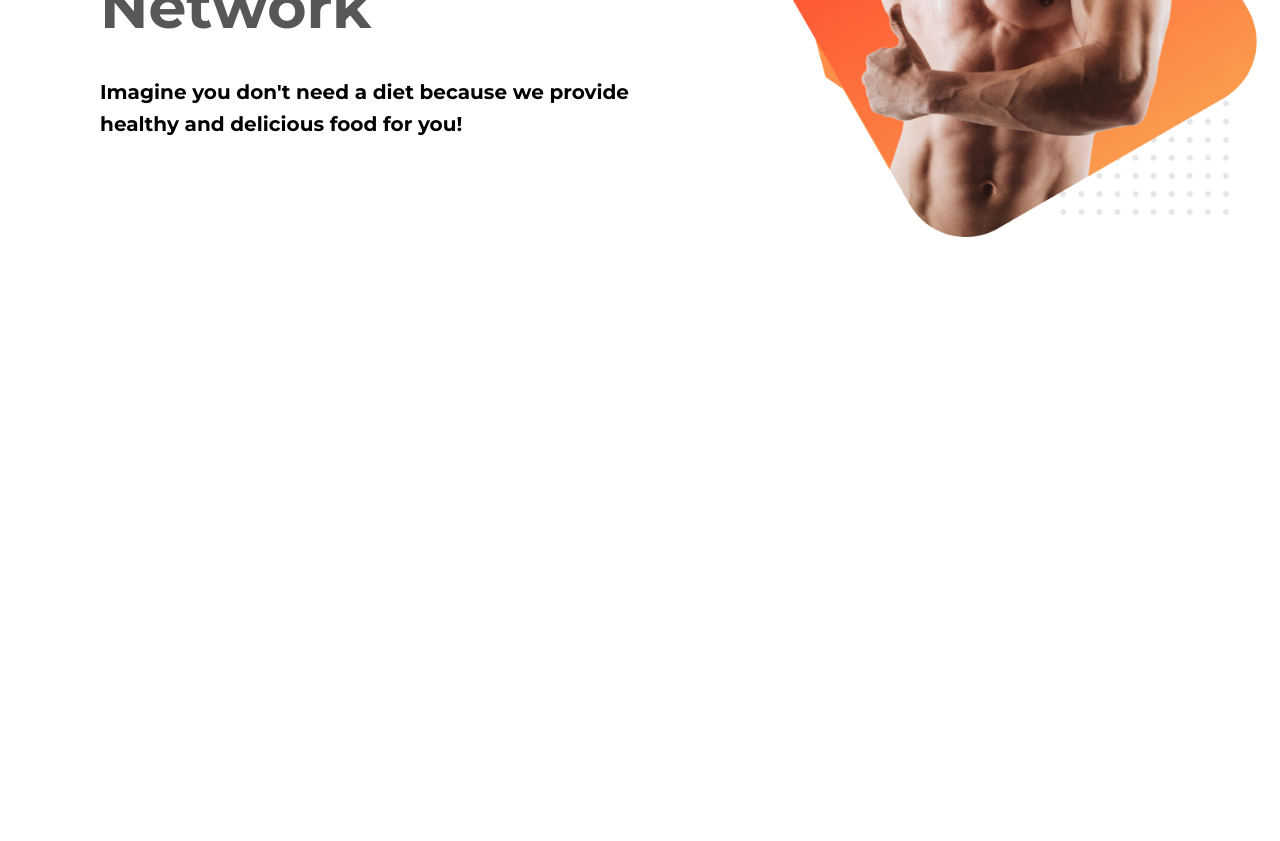
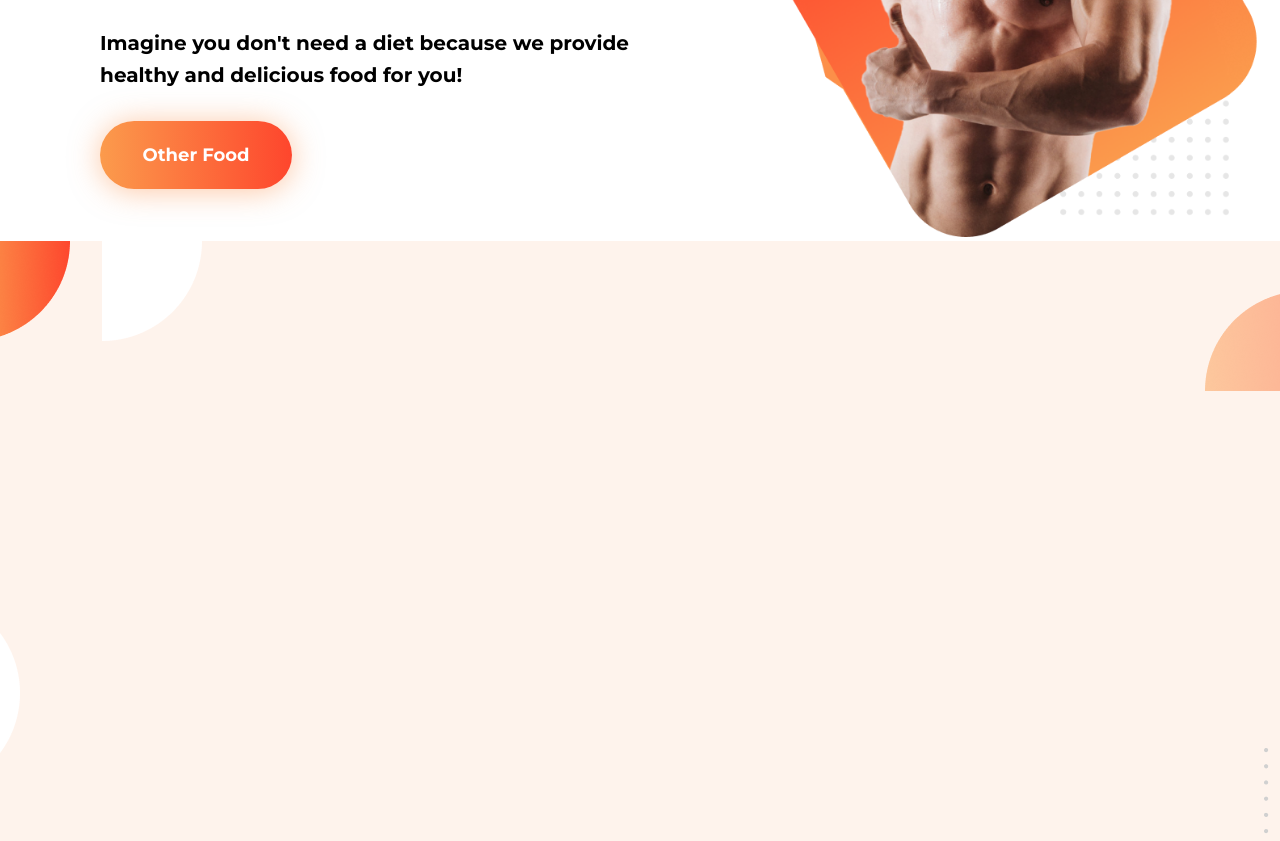
Before and after one commit to Nahid-Hasan-Sourav/Eat-Healthy-Food, a plain HTML site: page index.html in a window 1280 px wide. Shown: the part 367-1208 px from the top of the page. Before the commit the page ends 800 px from the top, so only its background shows below. Drawn offline with Linux system fonts and the light colour scheme.

Commit message:
Added about section

```diff
--- a/index.html
+++ b/index.html
@@ -27,19 +27,24 @@
                             healthy and delicious food for you!
                         </p>
                        </div>
-
+                       <div class="banner-text-all-btn">
+                        <button class="banner-btn">Other Food</button>
+                       </div>
                     </div>
                 </div>
                 <div class="banner-img">
                     <img src="Images/Header-Img.png" id="banner-img">
                 </div>
             </div>
-
         </section>
     </haed>
-    <body>
+    <main>
+        <section id="about-me">
+            <div class="about-me">
 
-    </body>
+            </div>
+        </section>
+    </main>
     <footer>
 
     </footer>
--- a/style.css
+++ b/style.css
@@ -43,6 +43,28 @@
     margin-top: 30px;
 
 }
+.banner-text-all-btn .banner-btn{
+    margin-top: 30px;
+    height: 68px;
+    width: 192px;
+    border-radius: 100px;
+    padding: 24px, 32px, 24px, 32px;
+    border: none;
+
+}
+.banner-btn{
+    font-family: Montserrat;
+    font-size: 18px;
+    font-weight: 600;
+    line-height: 23px;
+    letter-spacing: 0em;
+    color: white;
+    background: linear-gradient(88.33deg, #FBA24F -7.64%, #FF1E1E 145.94%);
+    box-shadow: 0px 2px 30px rgba(252, 143, 73, 0.5);
+
+
+
+}
 .banner-img{
     flex-basis: 50%;
     vertical-align: center;
@@ -52,3 +74,14 @@
     margin-top: -43px;
     display: inline-block;
 }
+
+.about-me{
+    background-image: url("Images/About-me.png");
+    background-repeat: no-repeat;
+    background-position: center;
+    background-size: cover;
+    background-attachment: fixed;
+    width:100%;
+    height: 600px;
+
+}
```
Also changed, not shown: Images/About-me.png (added).
